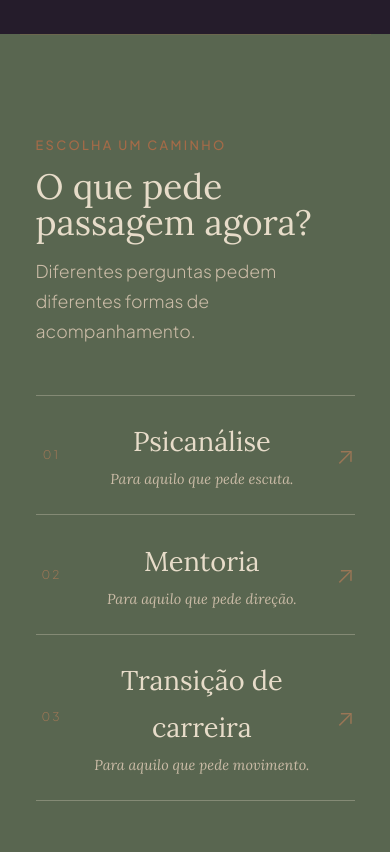
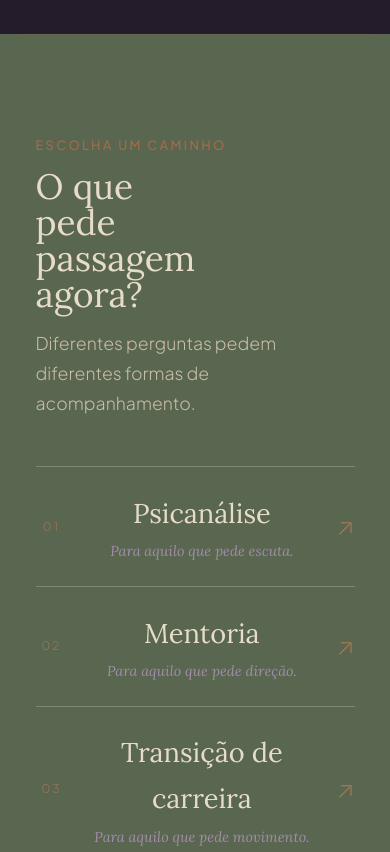
Before and after one commit to pachicodes/pachipsi, a plain HTML site: page index.html in a window 390 px wide. Shown: the part 5040-5892 px from the top of the page. Drawn offline with Linux system fonts and the light colour scheme.

Commit message:
feat: adicionar seção de serviços com layout responsivo e correções de estilo

```diff
--- a/styles.css
+++ b/styles.css
@@ -1944,6 +1944,68 @@ body {
     font-size: clamp(1.8rem, 3vw, 3rem);
 }
 
+/* --- CHOICE SECTION CORRECTION --- */
+.services-preview-section {
+    background: var(--aubergine);
+}
+
+.services-preview-section .container {
+    display: grid;
+    grid-template-columns: minmax(15rem, 0.75fr) minmax(0, 1.25fr);
+    align-items: start;
+    gap: clamp(3rem, 9vw, 8rem);
+}
+
+.services-preview-section .section-header {
+    position: sticky;
+    top: 8rem;
+    max-width: 24rem;
+    margin: 0;
+}
+
+.services-preview-section .section-title {
+    max-width: 8ch;
+    color: var(--ivory);
+}
+
+.services-preview-section .section-intro {
+    color: var(--ivory-soft);
+}
+
+.services-preview-section .editorial-services-list {
+    width: 100%;
+    max-width: none;
+    margin: 0;
+}
+
+.services-preview-section .editorial-service-link {
+    border-top-color: rgba(231, 220, 201, 0.28);
+}
+
+.services-preview-section .editorial-service-link:last-child {
+    border-bottom-color: rgba(231, 220, 201, 0.28);
+}
+
+.services-preview-section .editorial-service-link strong {
+    color: var(--ivory);
+}
+
+.services-preview-section .editorial-service-link em {
+    color: var(--lavender-dust);
+}
+
+@media (max-width: 768px) {
+    .services-preview-section .container {
+        display: block;
+    }
+
+    .services-preview-section .section-header {
+        position: static;
+        max-width: 22rem;
+        margin-bottom: 3rem;
+    }
+}
+
 @media (max-width: 768px) {
     .services-page-section .service-card,
     .services-page-section .service-card:nth-child(2),
```
